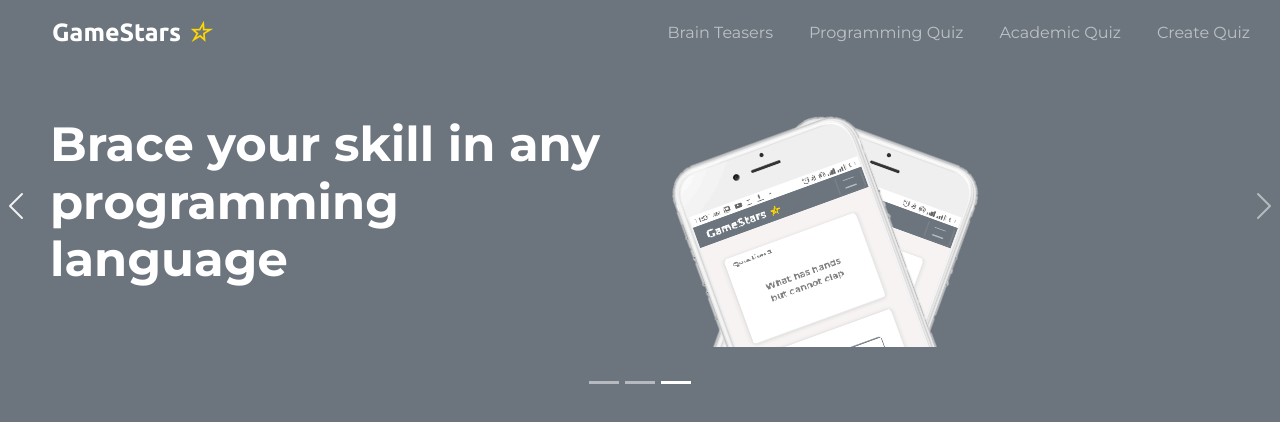
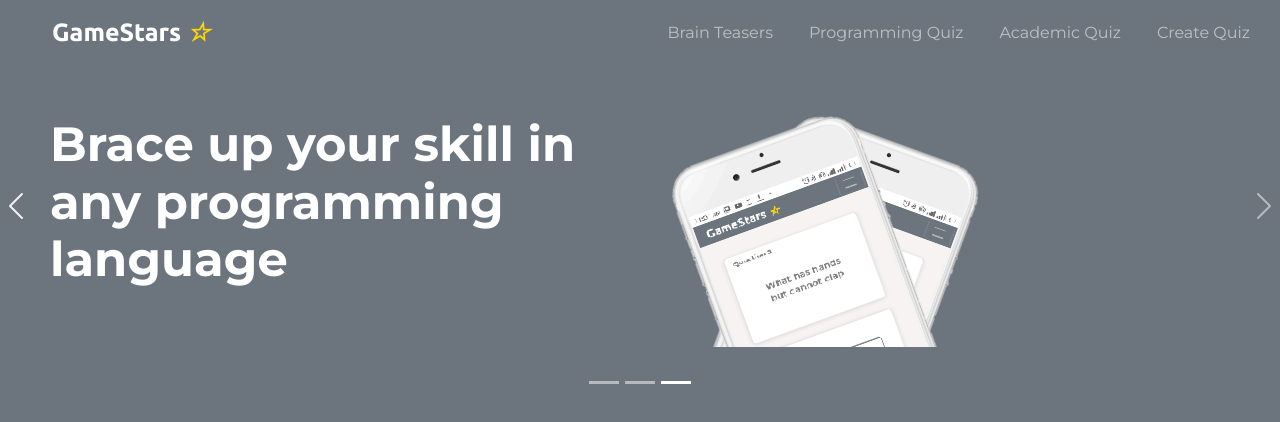
Before and after one commit to buildsites/SmartBrain, a plain HTML site: page GameStars.html in a window 1280 px wide. Both pictures are taken after a click on the button "Previous". Drawn offline with nearby package versions, Linux system fonts and the light colour scheme; a web font is replaced by a local one.

Commit message:
second commit

```diff
--- a/GameStars.html
+++ b/GameStars.html
@@ -124,7 +124,7 @@
             </div>
             <div class="carousel-item customise-carousel-item">
                 <div class="row">
-                    <h1 class=" col-md-6 heading-one">Brace your skill in any programming language </h1>
+                    <h1 class=" col-md-6 heading-one">Brace up your skill in any programming language </h1>
                     <img src="iphone.png" class="col-md-6 phone-img" style="width:250px;" />
                     <img src="iphone.png" class=" iphone-img" style="width:250px;" />
                 </div>
```
